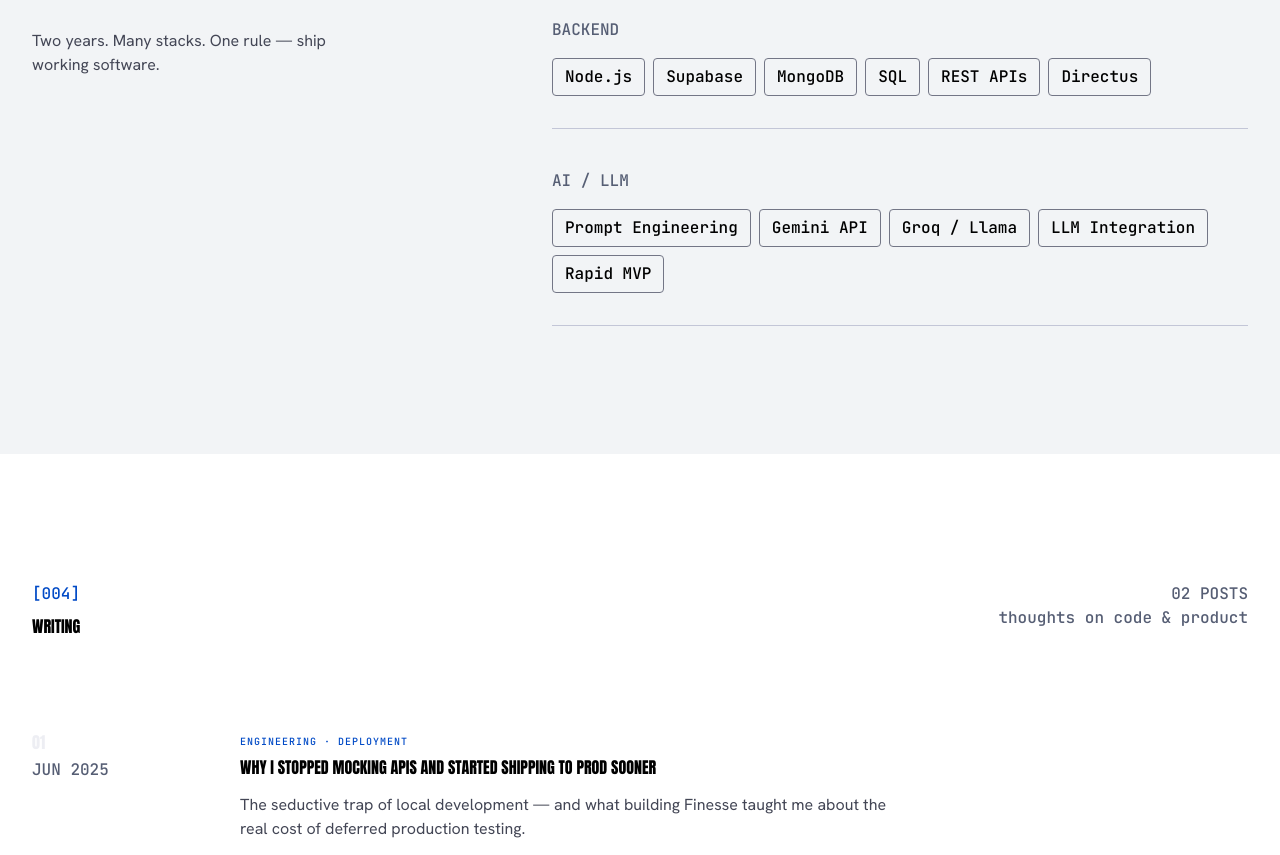
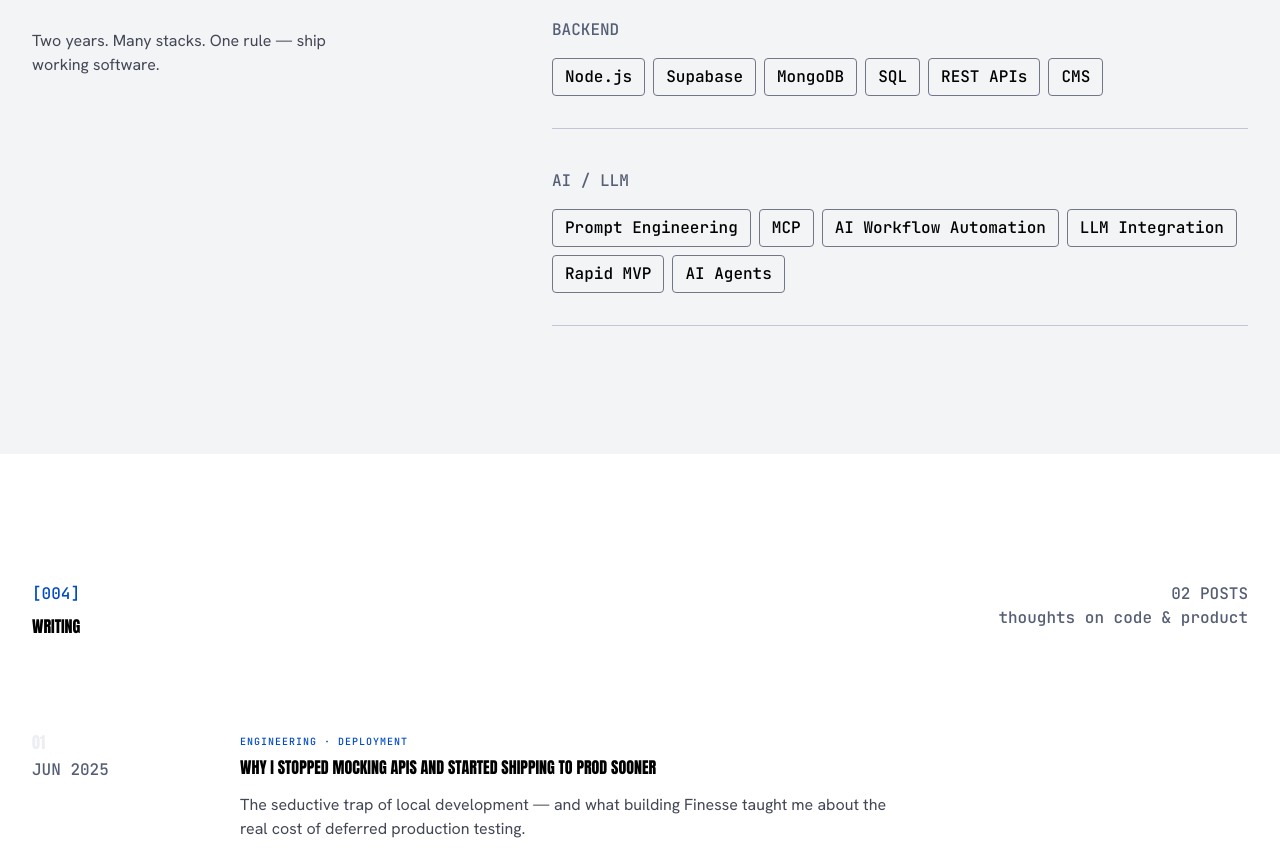
Before and after one commit to JOY2OP/portfolio, a website: page index.html in a window 1280 px wide. Shown: the part 1856-2711 px from the top of the page. Drawn offline with nearby package versions, Linux system fonts and the light colour scheme.

Commit message:
text changes

```diff
--- a/index.html
+++ b/index.html
@@ -695,7 +695,7 @@
                                 class="px-3 py-1.5 border border-outline font-label-mono text-label-mono rounded hover:bg-primary hover:text-white transition-colors cursor-default">REST
                                 APIs</span>
                             <span
-                                class="px-3 py-1.5 border border-outline font-label-mono text-label-mono rounded hover:bg-primary hover:text-white transition-colors cursor-default">Directus</span>
+                                class="px-3 py-1.5 border border-outline font-label-mono text-label-mono rounded hover:bg-primary hover:text-white transition-colors cursor-default">CMS</span>
                         </div>
                     </div>
                     <!-- Tool Row: AI / LLM -->
@@ -706,17 +706,22 @@
                                 class="px-3 py-1.5 border border-outline font-label-mono text-label-mono rounded hover:bg-primary hover:text-white transition-colors cursor-default">Prompt
                                 Engineering</span>
                             <span
-                                class="px-3 py-1.5 border border-outline font-label-mono text-label-mono rounded hover:bg-primary hover:text-white transition-colors cursor-default">Gemini
-                                API</span>
+                                class="px-3 py-1.5 border border-outline font-label-mono text-label-mono rounded hover:bg-primary hover:text-white transition-colors cursor-default">
+                                MCP
+                            </span>
                             <span
-                                class="px-3 py-1.5 border border-outline font-label-mono text-label-mono rounded hover:bg-primary hover:text-white transition-colors cursor-default">Groq
-                                / Llama</span>
+                                class="px-3 py-1.5 border border-outline font-label-mono text-label-mono rounded hover:bg-primary hover:text-white transition-colors cursor-default">
+                                AI Workflow Automation
+                            </span>
                             <span
                                 class="px-3 py-1.5 border border-outline font-label-mono text-label-mono rounded hover:bg-primary hover:text-white transition-colors cursor-default">LLM
                                 Integration</span>
                             <span
                                 class="px-3 py-1.5 border border-outline font-label-mono text-label-mono rounded hover:bg-primary hover:text-white transition-colors cursor-default">Rapid
                                 MVP</span>
+                            <span class="px-3 py-1.5 border border-outline font-label-mono text-label-mono rounded hover:bg-primary hover:text-white transition-colors cursor-default">
+                                AI Agents
+                            </span>
                         </div>
                     </div>
                 </div>
```
